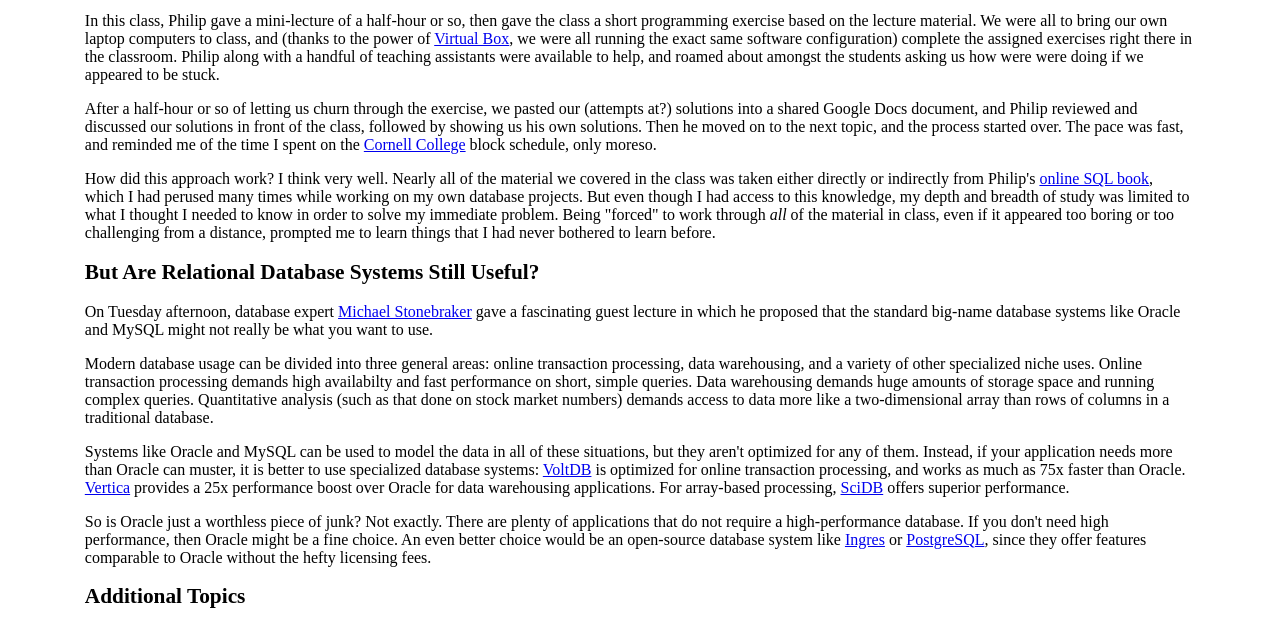
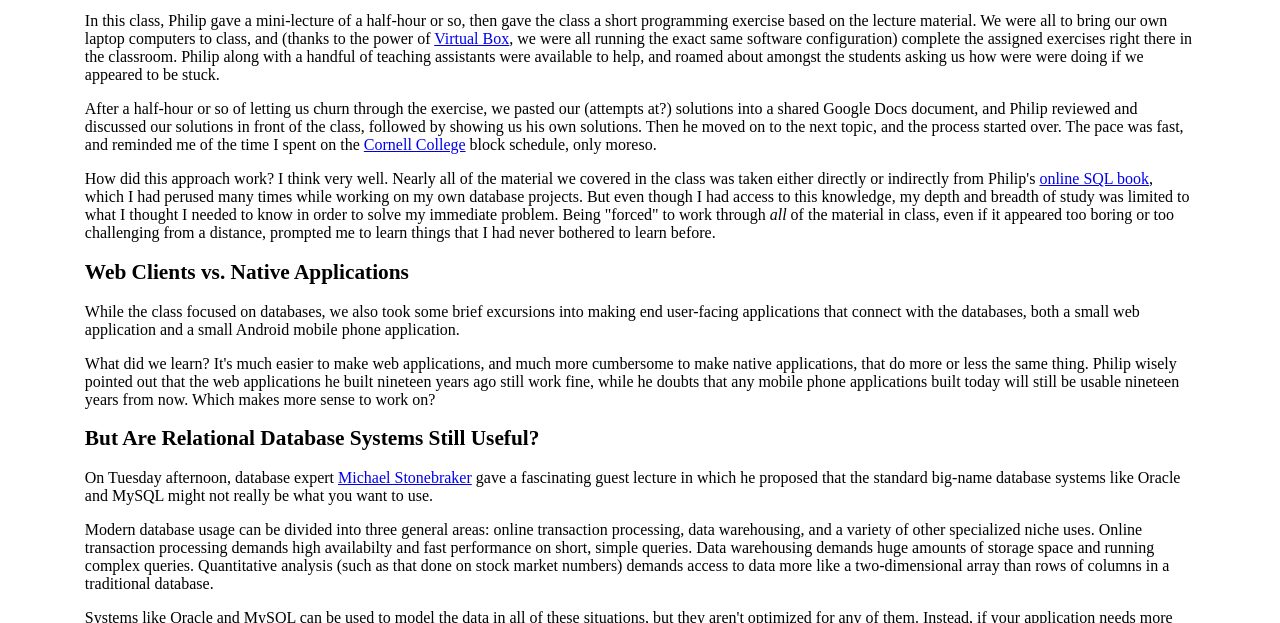
Before and after one commit to tjr/tjr.github.com, a Jekyll site: the page writing/what-i-learned-at-mit.html, which Jekyll copies as it is, in a window 1280 px wide and 900 px high, scrolled down 401 px, cut to the strip 0-623 px from the top of the window. Built offline with Jekyll 4.4.1, drawn with Linux system fonts in a browser that asks for light colours.

Commit message:
added more text

```diff
--- a/writing/what-i-learned-at-mit.html
+++ b/writing/what-i-learned-at-mit.html
@@ -78,6 +78,22 @@ know in order to solve my immediate problem. Being "forced" to work
 through <i>all</i> of the material in class, even if it appeared too
 boring or too challenging from a distance, prompted me to learn things
 that I had never bothered to learn before.
+
+<h2>Web Clients vs. Native Applications</h2>
+
+<p>
+While the class focused on databases, we also took some brief
+excursions into making end user-facing applications that connect with
+the databases, both a small web application and a small Android mobile
+phone application.
+
+<p>
+What did we learn? It's much easier to make web applications, and
+much more cumbersome to make native applications, that do more or less
+the same thing. Philip wisely pointed out that the web applications he
+built nineteen years ago still work fine, while he doubts that any
+mobile phone applications built today will still be usable nineteen
+years from now. Which makes more sense to work on?
 
 <h2>But Are Relational Database Systems Still Useful?</h2>
 <p>
```
